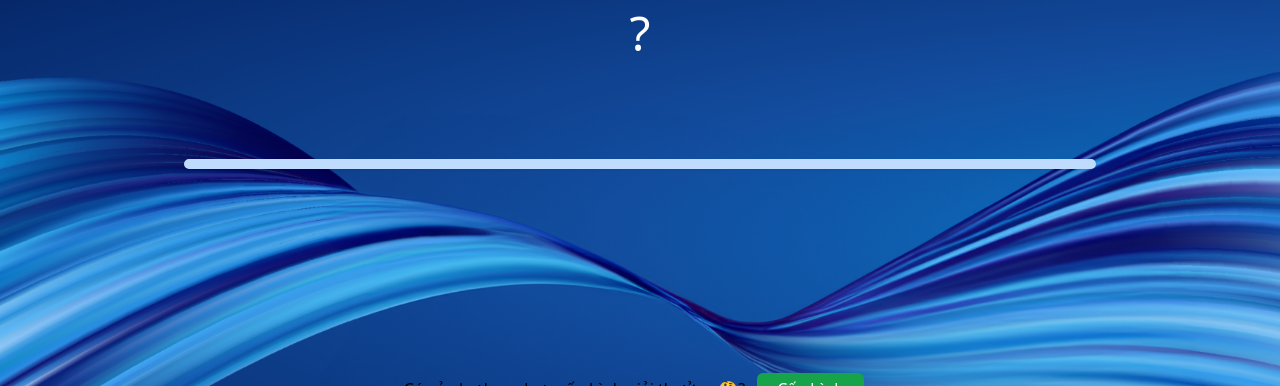
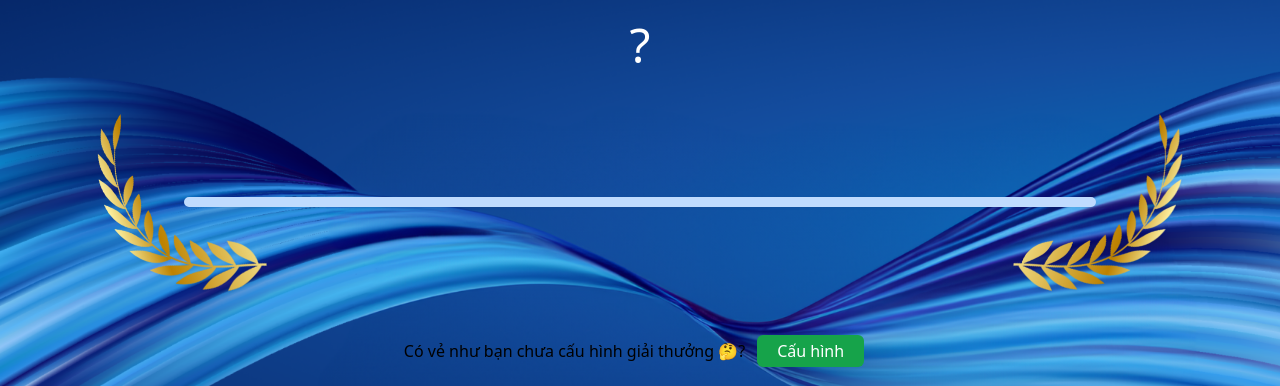
Before and after one commit to nhanluongoe/pick-a-winner, a React (Vite) app: page / in a window 1280 px wide. Shown: the part 160-546 px from the top of the page. Built offline with nearby package versions, Linux system fonts and the light colour scheme.

Commit message:
feat: add wings

```diff
--- a/src/pages/index.tsx
+++ b/src/pages/index.tsx
@@ -95,25 +95,30 @@ export const Home = () => {
         )}
       </div>
 
-      {mode === "supplement" ? (
-        <div className="text-shadow w-3/4 flex-col flex justify-center items-center bg-blue-100 bg-opacity-70 rounded-xl backdrop-filter backdrop-blur-sm border-blue-200 border-[5px] font-bold drop-shadow-sm">
+      <div className="relative text-shadow w-3/4 flex-col flex justify-center items-center bg-blue-100 bg-opacity-70 rounded-xl backdrop-filter backdrop-blur-sm border-blue-200 border-[5px] font-bold drop-shadow-sm">
+        {mode === "supplement" ? (
           <p className="text-8xl px-5 py-10 capitalize rounded-xl text-center text-blue-700 w-full">
             {hidePrefix(finalWinners[0]) || "???"}
           </p>
-        </div>
-      ) : (
-        <div className="text-shadow w-3/4 flex-col flex justify-center items-center bg-blue-100 bg-opacity-70 rounded-xl backdrop-filter backdrop-blur-sm border-blue-200 border-[5px] font-bold drop-shadow-sm">
-          {finalWinners.map((w) => (
+        ) : (
+          finalWinners.map((w) => (
             <p
               key={w}
               className="text-5xl px-5 py-10 capitalize text-center text-blue-700 w-full block"
             >
               {hidePrefix(w)}
             </p>
-          ))}
-        </div>
-      )}
-      <div className="w-3/4 flex justify-center items-center">{}</div>
+          ))
+        )}
+        <img
+          src="/left-wing.png"
+          className={`absolute -bottom-[115px] -left-[10%] w-1/6 -rotate-[20deg]`}
+        />
+        <img
+          src="/right-wing.png"
+          className="absolute -right-[10%] -bottom-[115px] w-1/6 rotate-[20deg]"
+        />
+      </div>
 
       <div>
         {!isConfigured && (
```
Also changed, not shown: public/left-wing.png (added), public/right-wing.png (added).
